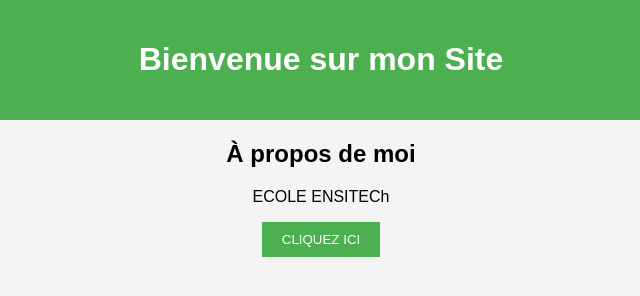
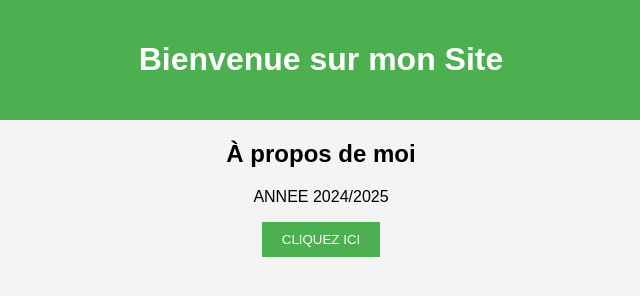
Before and after one commit to Peporanchino/TP1, a plain HTML site: page index.html in a window 1280 px wide. Shown: the full height of the page, 319-959 px from the left. Drawn offline with Linux system fonts and the light colour scheme.

Commit message:
version 2

```diff
--- a/index.html
+++ b/index.html
@@ -45,7 +45,7 @@
 
     <section>
         <h2>À propos de moi</h2>
-        <p>ECOLE ENSITECh</p>
+        <p>ANNEE 2024/2025</p>
         <button onclick="alert('Merci de votre visite!')">Cliquez ici</button>
     </section>
 
```
